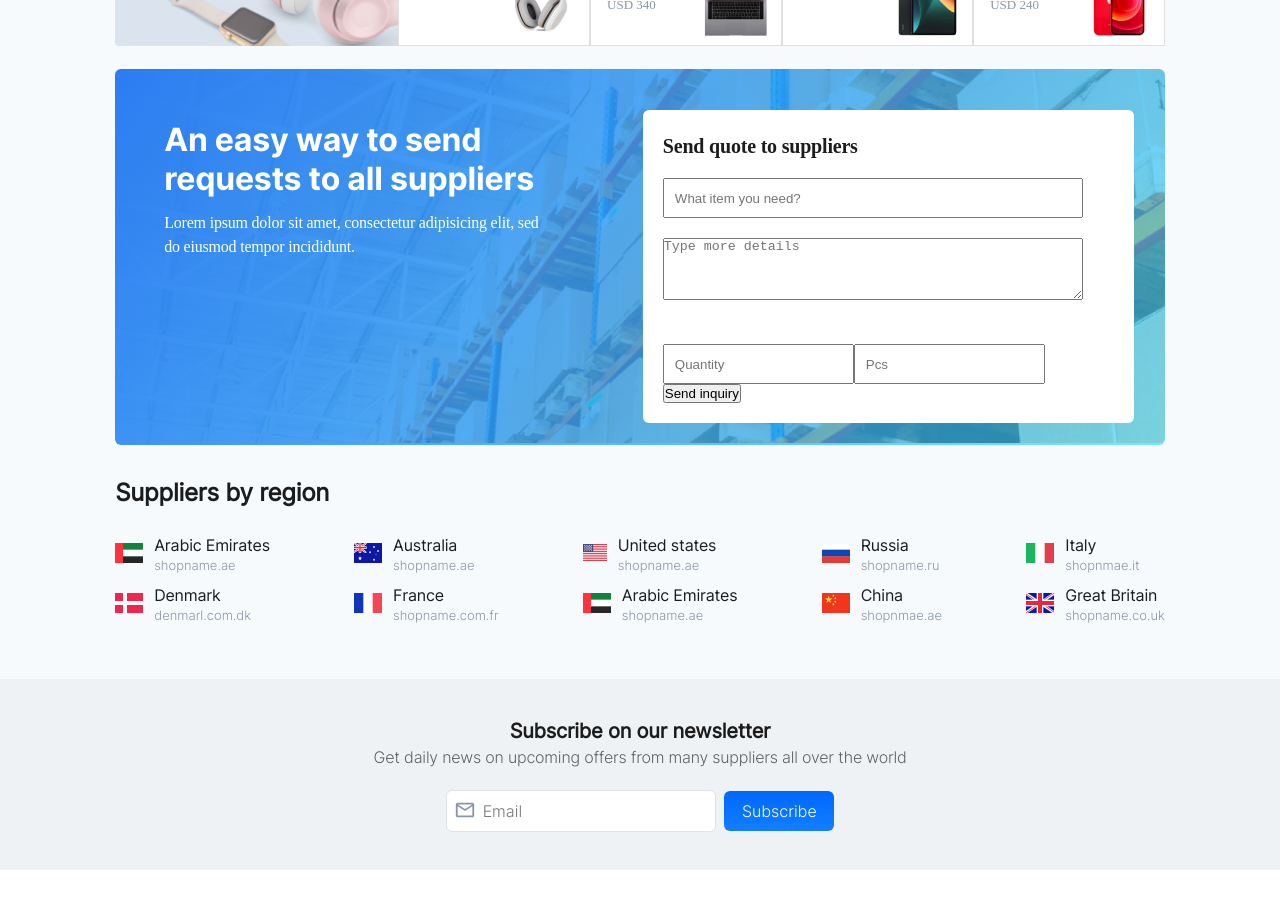
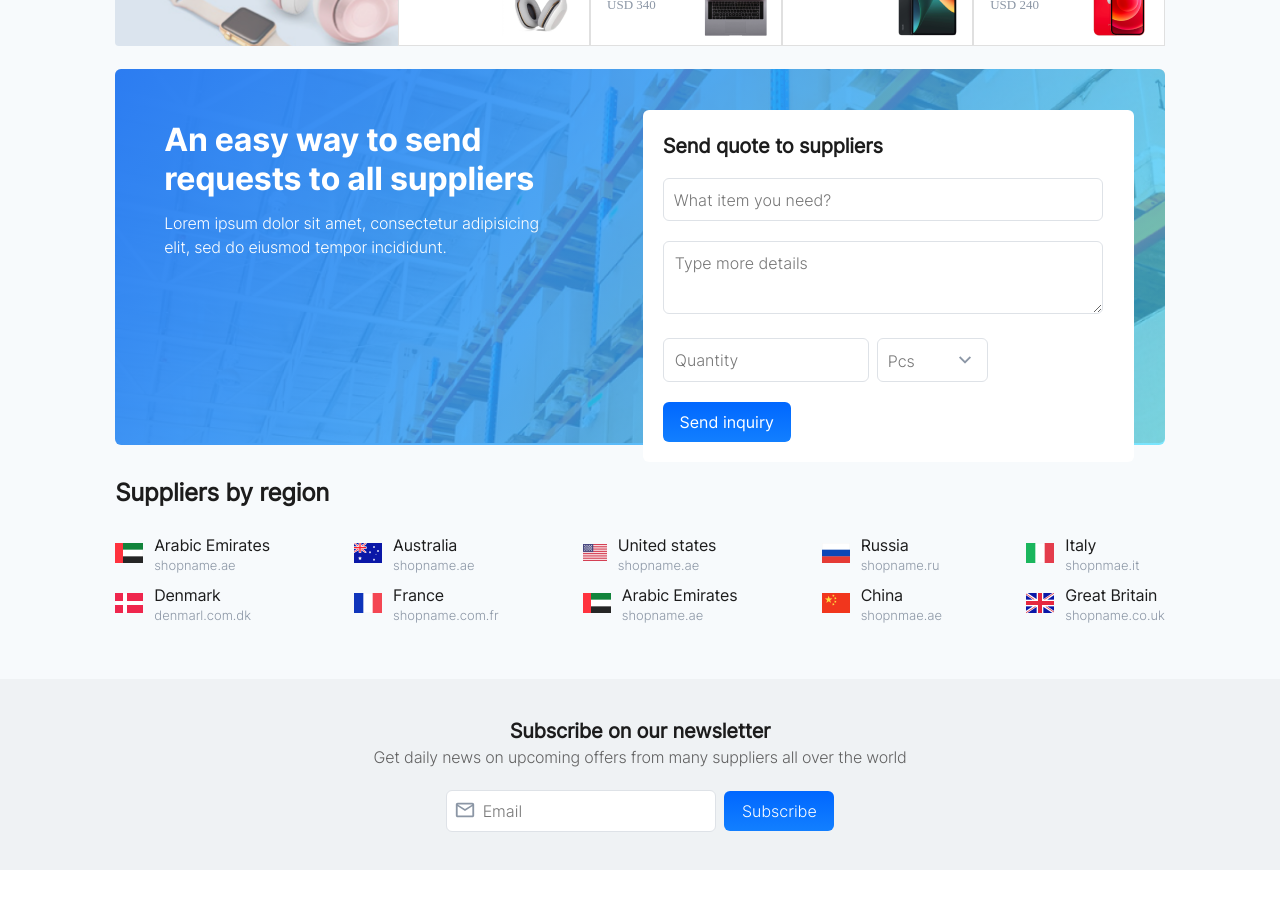
Before and after one commit to TeaChareqishvili/smart-web-project, a React (Create React App) app: page / in a window 1280 px wide. Shown: the part 1340-2251 px from the top of the page. Built offline with nearby package versions, Linux system fonts and the light colour scheme.

Commit message:
suppliers form

```diff
--- a/src/components/suppliers/Suppliers.jsx
+++ b/src/components/suppliers/Suppliers.jsx
@@ -1,6 +1,6 @@
 import "../suppliers/SuppliersStyle.scss";
 import supply from "../../assets/supply.png";
-// import expand from "../../assets/expand_more.png";
+
 
 const Suppliers = () => {
   return (
@@ -15,18 +15,17 @@ const Suppliers = () => {
         <form>
             <h4>Send quote to suppliers</h4>
             <div>
-                <input className="text" type="text" placeholder="What item you need?"/>
-            </div>
-            <div className="text">
-            <textarea className="text" cols="30" rows="4" placeholder="Type more details"></textarea>
+                <input type="text" placeholder="What item you need?"/>
             </div>
             <div>
-              <input type="number" placeholder="Quantity"/>
-              <input type='number' placeholder="Pcs"/>
-              {/* <img src={expand} alt="expand" class="input-icon" /> */}
+            <textarea className="text" cols="40" rows="3" placeholder="Type more details"></textarea>
+            </div>
+            <div className="quantity">
+              <input type="number" className="number" placeholder="Quantity"/>
+              <input type='number' className="pcs" placeholder="Pcs"/>
             </div>
             <div>
-                <button>Send inquiry</button>
+                <button className="sendbtn">Send inquiry</button>
             </div>
         </form>
       </div>
--- a/src/components/suppliers/SuppliersStyle.scss
+++ b/src/components/suppliers/SuppliersStyle.scss
@@ -28,6 +28,7 @@
         }
         p{
             max-width:390px;
+            font-family:"Inter";
             width:100%;
             color:#FFFFFF;
             font-size:16px;
@@ -59,6 +60,7 @@
      width:100%;
 
     h4{
+        font-family:'Inter-bold';
         color:#1C1C1C;
         font-size:20px;
         font-weight:600;
@@ -70,13 +72,68 @@
     form{
         input{
             padding:11px 0 10px 10px;
+            max-width:440px;
+            width:100%;
+            outline: none;
+            border:solid 1px #DEE2E7;
+            color:#1C1C1C;
+            font-size: 16px;
+            font-family: 'Inter';
+            font-weight: 400;
+            margin-bottom:20px;
+            border-radius:6px;
         }
         .text{
-            max-width:420px;
+             max-width:440px;
+             max-height:73px;
+             height:100%;
+             width:100%;
+             margin-bottom:20px;
+             padding:11px;
+             border-radius:6px;
+             outline: none;
+             border:solid 1px #DEE2E7;
+             color:#8B96A5;
+             font-size: 16px;
+             font-family: 'Inter';
+        }
+
+        .quantity{
+            display:flex;
+
+            .number{
+                max-width:206px;
+                width:100%;
+                padding:11px;
+                font-size: 16px;
+                font-family: 'Inter';
+                color:#1C1C1C;
+            }
+            .pcs{
+                max-width:111px;
+                width:100%;
+                margin-left:8px;
+                background-image: url("../../assets/expand_more.png");
+                background-repeat: no-repeat;
+                background-position: calc(100% - 10px);
+                cursor: pointer;
+                font-size: 16px;
+                font-family: 'Inter';
+                color:#1C1C1C;
+            }
+        }
+        .sendbtn{
+            background: linear-gradient(0deg, #127FFF 0%,#0067FF 100%);
+            padding:0 16px;
+            color:#FFFFFF;
+            font-size: 16px;
+            font-family: 'Inter-bold';
+            max-width:128px;
+            height:40px;
             width:100%;
-            margin-bottom:20px;
-            // border-radius:4px;
-            // border:solid 1px #DEE2E7;
+            border:none;
+            border-radius:6px;
+            cursor: pointer;
         }
     }
   }
```
